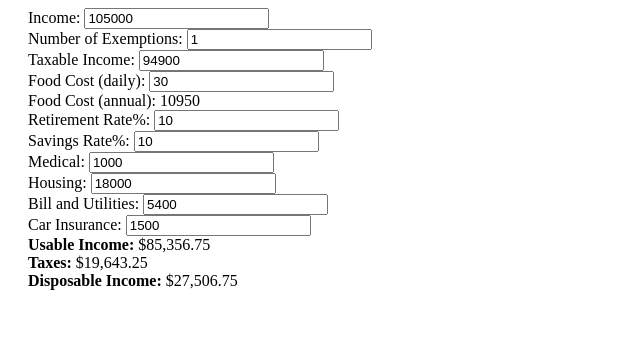
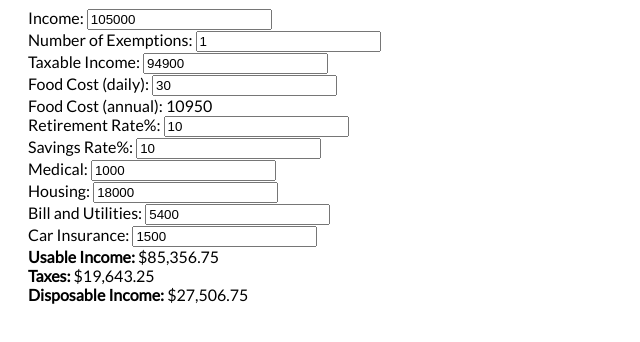
Before and after one commit to jdlawrence/IncomeAnalysis, a website: page public/index.html in a window 1280 px wide. Shown: the whole page, without its empty margins (0-640 px from the left). Drawn offline with nearby package versions, Linux system fonts and the light colour scheme.

Commit message:
Added Lato Font family

```diff
--- a/public/css/basic.css
+++ b/public/css/basic.css
@@ -1,3 +1,4 @@
 #main {
   margin-left: 20px;
+  font-family: 'Lato';
 }
--- a/public/index.html
+++ b/public/index.html
@@ -6,6 +6,7 @@
   <!-- <script language="javascript" type="text/javascript" src="../IA.js"></script> -->
   <!-- <link rel="stylesheet" type="text/css" href="../node_modules/bootstrap/dist/css/bootstrap.css" /> -->
   <link rel="stylesheet" type="text/css" href="css/basic.css" />
+  <link href='http://fonts.googleapis.com/css?family=Lato&subset=latin,latin-ext' rel='stylesheet' type='text/css'>
 </head>
 <body ng-app="IA">
   <div id="header"></div>
```
